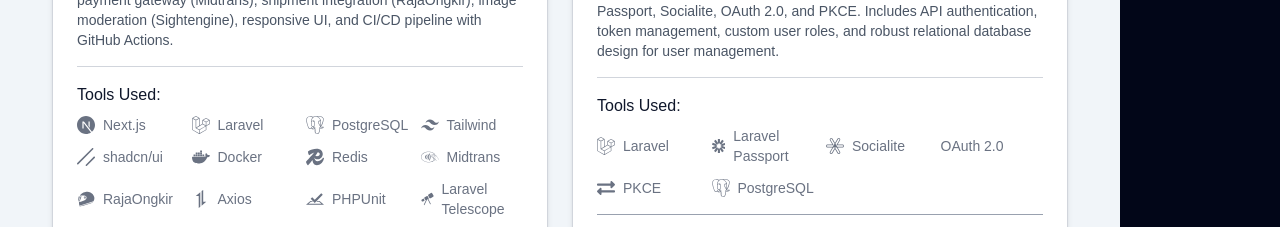
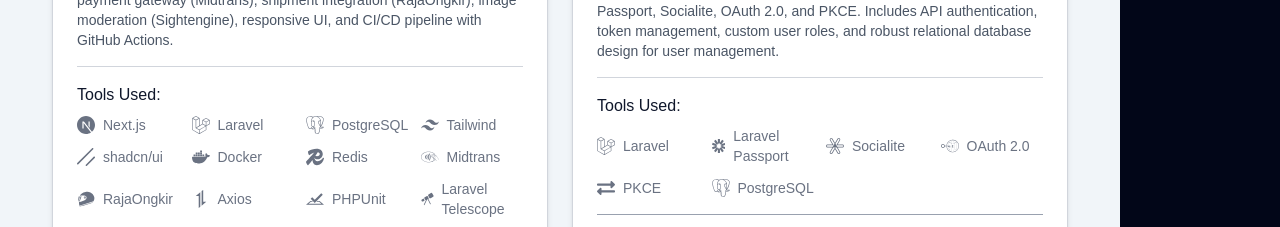
Before and after one commit to MuhammadAzqiMadaniArdan/azqi, a React (Vite) app: page /portfolio in a window 1280 px wide. Shown: the part 1440-1667 px from the top of the page. Built offline with nearby package versions, Linux system fonts and the light colour scheme; a web font is replaced by a local one.

Commit message:
(feat) not-found-page update

```diff
--- a/src/Components/PortfolioCard.jsx
+++ b/src/Components/PortfolioCard.jsx
@@ -118,7 +118,7 @@
               {tool === "Laravel Telescope" && <IoTelescope size={18} />}
               {tool === "PKCE" && <FaExchangeAlt size={18} />}
               {tool === "Laravel Passport" && <SiJsonwebtokens size={18} />}
-              {tool === "Oauth 2.0" && <SiWebauthn size={18} />}
+              {tool === "OAuth 2.0" && <SiWebauthn size={18} />}
               {tool === "Socialite" && <SiGoogleauthenticator size={18} />}
               {tool === "Framer Motion" && <TbBrandFramerMotion size={18} />}
               {tool === "ESLint" && <SiEslint size={18} />}
```
